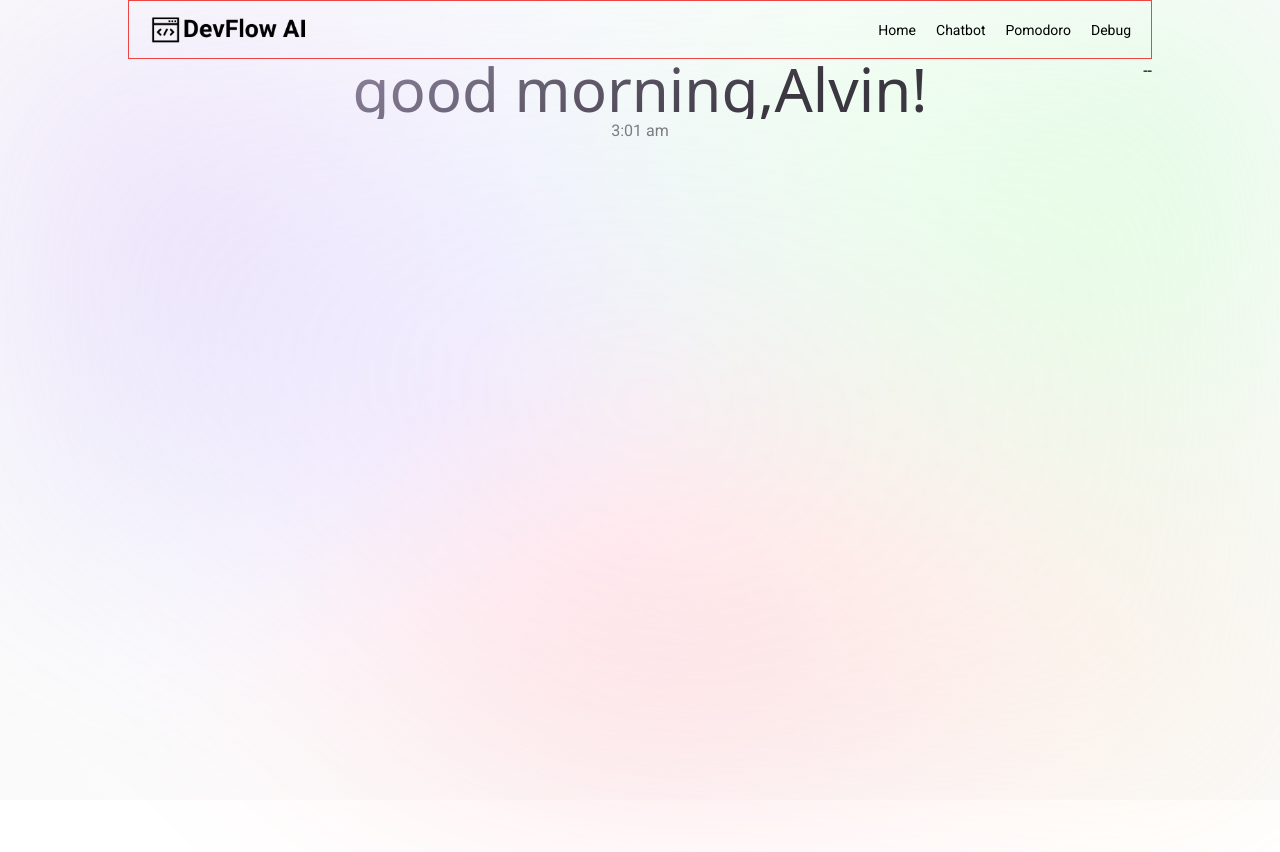
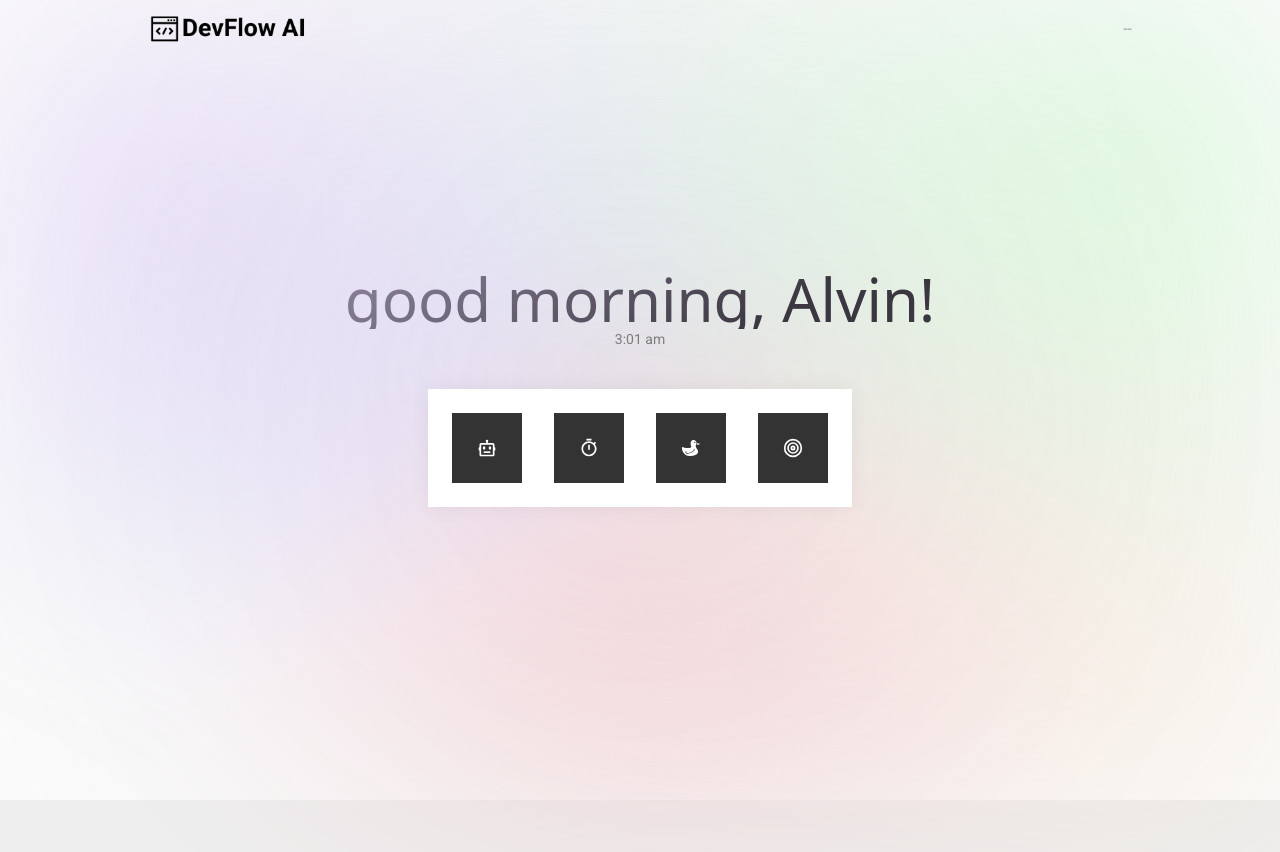
Before and after one commit to Exx-hub/DevFlow-2023, a React (Vite) app: page / in a window 1280 px wide. Shown: the top 852 px of the page. After the commit the page ends 800 px from the top, so only its background shows below. Built offline with nearby package versions, Linux system fonts and the light colour scheme; no server answers.

Commit message:
home page done

```diff
--- /dev/null
+++ b/src/components/FeatureCard.tsx
@@ -0,0 +1,35 @@
+import IconSquare from "./IconSquare";
+
+function FeatureCard() {
+  const features = [
+    {
+      id: 0,
+      icon: "bibot",
+      path: "/chatbot",
+    },
+    {
+      id: 1,
+      icon: "mdoutlinetimer",
+      path: "/pomodoro",
+    },
+    {
+      id: 2,
+      icon: "giplasticduck",
+      path: "debug-ducky",
+    },
+    {
+      id: 3,
+      icon: "fitarget",
+      path: "goals",
+    },
+  ];
+  return (
+    <div className="flex items-center justify-center p-6 space-x-8 mb-20 bg-white shadow-[0px_0px_20px_rgba(0,0,0,0.055)]">
+      {features.map((e) => (
+        <IconSquare key={e.id} icon={e.icon} path={e.path} />
+      ))}
+    </div>
+  );
+}
+
+export default FeatureCard;
--- a/src/components/Greeting.tsx
+++ b/src/components/Greeting.tsx
@@ -5,11 +5,11 @@ function Greeting() {
   const { greeting } = useGreeting();
   const { time } = useGetTIme();
   return (
-    <div className="flex flex-col items-center">
-      <h2 className="text-6xl font-medium font-sans black_gradient">
-        good <span>{greeting}</span>,Alvin!
+    <div className="flex flex-col items-center mb-10">
+      <h2 className="text-2xl lg:text-6xl font-medium font-sans black_gradient">
+        good <span>{greeting}</span>, Alvin!
       </h2>
-      <p className="text-[#7d7d7d]">{time}</p>
+      <p className="text-[#7d7d7d] text-xs lg:text-sm">{time}</p>
     </div>
   );
 }
--- /dev/null
+++ b/src/components/IconSquare.tsx
@@ -0,0 +1,38 @@
+import { BiBot } from "react-icons/bi";
+import { MdOutlineTimer } from "react-icons/md";
+import { GiPlasticDuck } from "react-icons/gi";
+// import { VscDebugConsole } from "react-icons/vsc";
+import { FiTarget } from "react-icons/fi";
+import { Link } from "react-router-dom";
+
+interface IconSquareProps {
+  icon: string;
+  path: string;
+}
+
+function IconSquare({ icon, path }: IconSquareProps) {
+  const getIcon = (str: string) => {
+    switch (str) {
+      case "bibot":
+        return <BiBot />;
+      case "mdoutlinetimer":
+        return <MdOutlineTimer />;
+      case "giplasticduck":
+        return <GiPlasticDuck />;
+      case "fitarget":
+        return <FiTarget />;
+      default:
+        return;
+    }
+  };
+  return (
+    <Link
+      to={path}
+      className="group bg-[#333] w-[52px] h-[52px] lg:w-[70px] lg:h-[70px] flex items-center justify-center overflow-hidden text-white transition-all duration-300 hover:bg-[#8d839c]"
+    >
+      <div className="group-hover:animate-slide-from-top text-lg lg:text-xl">{getIcon(icon)}</div>
+    </Link>
+  );
+}
+
+export default IconSquare;
--- a/src/components/Navbar.tsx
+++ b/src/components/Navbar.tsx
@@ -1,18 +1,28 @@
-import { Link } from "react-router-dom";
+import { Link, useMatch } from "react-router-dom";
 import logo from "../assets/devflow-logo.png";
+import Weather from "./Weather";
+
+// if on root route, hide navlinks
 
 function Navbar() {
+  const home = useMatch("/");
+
   return (
-    <header className="border border-red-500 flex justify-between items-center px-5 py-3">
-      <div className="w-[160px]">
+    <header className="flex justify-between items-center lg:px-5 py-3">
+      <Link to="/" className="w-[160px]">
         <img src={logo} alt="logo of devflow" />
-      </div>
-      <nav className="flex space-x-5 text-sm">
-        <Link to="/">Home</Link>
-        <Link to="/chatbot">Chatbot</Link>
-        <Link to="/pomodoro">Pomodoro</Link>
-        <Link to="/debug">Debug</Link>
-      </nav>
+      </Link>
+
+      {!home && (
+        <nav className="flex space-x-5 text-sm flex-1 justify-center">
+          <Link to="/">Home</Link>
+          <Link to="/chatbot">Chatbot</Link>
+          <Link to="/pomodoro">Pomodoro</Link>
+          <Link to="/debug">Debug</Link>
+        </nav>
+      )}
+
+      <Weather />
     </header>
   );
 }
--- a/src/components/Weather.tsx
+++ b/src/components/Weather.tsx
@@ -12,7 +12,9 @@ import useGetTime from "../hooks/useGetTime";
 function Weather() {
   const [data, setData] = useState<IWeather | null>(null);
 
-  const { isAm } = useGetTime();
+  const { showMoon } = useGetTime();
+
+  console.log(showMoon);
 
   useEffect(() => {
     const getWeather = async () => {
@@ -35,23 +37,21 @@ function Weather() {
       case "Clouds":
         return <FaCloud />;
       case "Rain":
-        return isAm ? <FaCloudShowersHeavy /> : <FaCloudMoonRain />;
+        return showMoon ? <FaCloudMoonRain /> : <FaCloudShowersHeavy />;
       case "Clear":
-        return isAm ? <FaCloudSun /> : <FaCloudMoon />;
+        return showMoon ? <FaCloudMoon /> : <FaCloudSun />;
       default:
         return;
     }
   };
 
-  //   console.log(isAm);
+  //   console.log(showMoon);
   //   console.log(getIcon(data?.weather[0].main));
 
   return (
-    <div className="absolute right-0 top-0">
-      {/* weather icon */}
-      <div>{getIcon(data?.weather[0].main)}</div>
-      {/* temp   */}
-      {data ? <h3>{Math.round(data.main.temp - 273)}°</h3> : "--"}
+    <div className="w-[160px] flex flex-col items-end justify-center text-gray-400">
+      <div className="text-lg">{getIcon(data?.weather[0].main)}</div>
+      {data ? <h3 className="text-xs">{Math.round(data.main.temp - 273)}°</h3> : "--"}
     </div>
   );
 }
--- a/src/hooks/useGetTime.ts
+++ b/src/hooks/useGetTime.ts
@@ -2,10 +2,12 @@ import { useEffect, useState } from "react";
 
 const useGetTIme = () => {
   const [time, setTime] = useState("");
-  const [isAm, setIsAm] = useState(false);
+  const [showMoon, setShowMoon] = useState(false);
 
   useEffect(() => {
     const now = new Date();
+    const hour = now.getHours();
+
     const timeFormat = now.toLocaleTimeString("en-SG", {
       hour: "numeric",
       minute: "numeric",
@@ -14,10 +16,16 @@ const useGetTIme = () => {
 
     setTime(timeFormat);
 
-    setIsAm(timeFormat.includes("am"));
+    if (hour >= 18 && hour <= 24) {
+      setShowMoon(true);
+    } else if (hour < 6) {
+      setShowMoon(true);
+    } else {
+      setShowMoon(false);
+    }
   }, []);
 
-  return { time, isAm };
+  return { time, showMoon };
 };
 
 export default useGetTIme;
--- /dev/null
+++ b/src/hooks/useTitle.ts
@@ -0,0 +1,9 @@
+import { useEffect } from "react";
+
+const useTitle = (text: string) => {
+  useEffect(() => {
+    document.title = text;
+  }, [text]);
+};
+
+export default useTitle;
--- a/src/index.css
+++ b/src/index.css
@@ -13,7 +13,8 @@
   /* color: rgba(255, 255, 255, 0.87); */
   /* background-color: #242424; */
   color: black;
-  background-color: white;
+  background-color: rgb(238, 238, 238);
+  /* background-color: white; */
 
   font-synthesis: none;
   text-rendering: optimizeLegibility;
@@ -77,3 +78,15 @@ body {
 .black_gradient {
   @apply bg-[#a399b2] bg-[linear-gradient(147deg,#8d839c_0%,#3b3741_74%)] bg-clip-text text-transparent;
 }
+
+@keyframes slide-in-top {
+  0% {
+    transform: translateY(-50px);
+    opacity: 0;
+  }
+
+  100% {
+    transform: translateY(0);
+    opacity: 1;
+  }
+}
--- a/src/pages/ChatBot.tsx
+++ b/src/pages/ChatBot.tsx
@@ -1,4 +1,7 @@
+import useTitle from "../hooks/useTitle";
+
 function ChatBot() {
+  useTitle("DevFlow AI - Chatbot");
   return <div>ChatBot</div>;
 }
 
--- a/src/pages/HomePage.tsx
+++ b/src/pages/HomePage.tsx
@@ -1,12 +1,11 @@
+import FeatureCard from "../components/FeatureCard";
 import Greeting from "../components/Greeting";
-import Weather from "../components/Weather";
 
 function HomePage() {
   return (
-    <div className="h-screen relative">
+    <div className="h-[calc(100vh-58px)] relative flex flex-col items-center justify-center">
       <Greeting />
-      <Weather />
-      {/* feature cards carousel  */}
+      <FeatureCard />
     </div>
   );
 }
--- a/tailwind.config.js
+++ b/tailwind.config.js
@@ -2,7 +2,17 @@
 export default {
   content: ["./index.html", "./src/**/*.{js,ts,jsx,tsx}"],
   theme: {
-    extend: {},
+    extend: {
+      keyframes: {
+        "slide-down": {
+          "0%": { transform: "translateY(-50px)", opacity: 0 },
+          "100%": { transform: "translateY(0)", opacity: 1 },
+        },
+      },
+      animation: {
+        "slide-from-top": "slide-down 300ms both",
+      },
+    },
   },
   plugins: [],
 };
```
